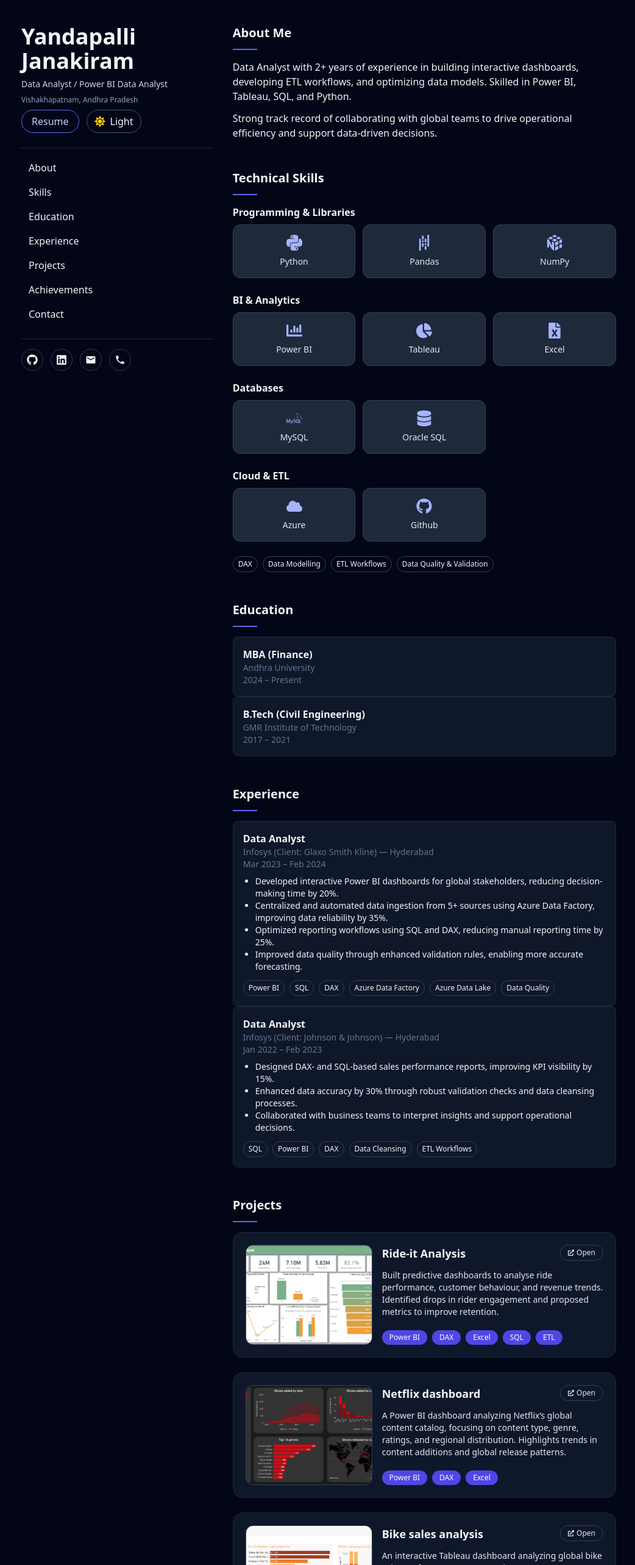
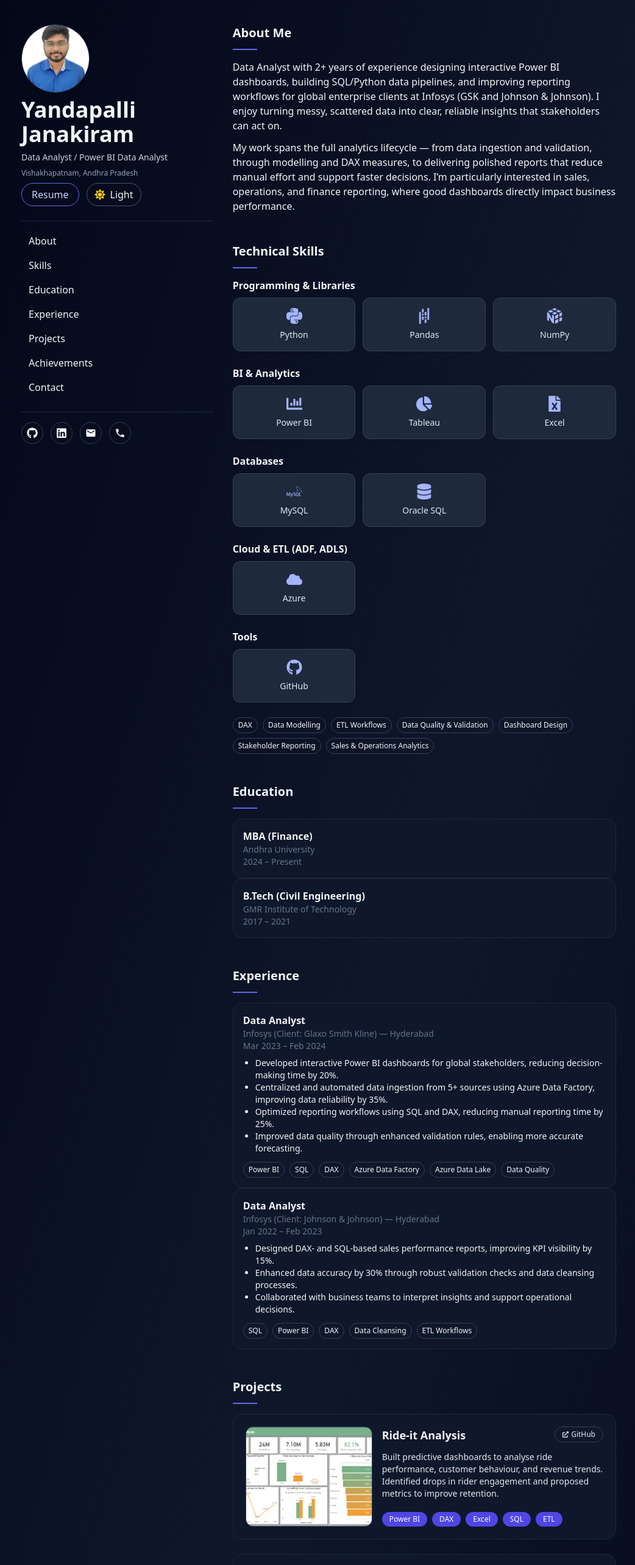
Before and after one commit to yan-jan-ram/portfolio, a React (Vite) app: page / in a window 1280 px wide. Shown: the top 2566 px of the page at 61% size, without its empty margins (117-1159 px from the left). Built offline with nearby package versions, Linux system fonts and the light colour scheme; the HTML template or start-up script is replaced by a standard one.

Commit message:
enhanced UI

```diff
--- a/src/App.jsx
+++ b/src/App.jsx
@@ -14,7 +14,7 @@
   FaFileExcel,
   FaSun,
   FaMoon,
-  FaExternalLinkAlt,
+  FaExternalLinkAlt
 } from 'react-icons/fa'
 
 import { MdEmail, MdPhone } from 'react-icons/md'
@@ -51,16 +51,16 @@
     title: 'Databases',
     items: [
       { label: 'MySQL', icon: SiMysql },
-      // { label: "MS SQL Server", icon: FaDatabase },
       { label: 'Oracle SQL', icon: FaDatabase }
     ]
   },
   {
-    title: 'Cloud & ETL',
-    items: [
-      { label: 'Azure', icon: FaCloud },
-      { label: 'Github', icon: FaGithub }
-    ]
+    title: 'Cloud & ETL (ADF, ADLS)',
+    items: [{ label: 'Azure', icon: FaCloud }]
+  },
+  {
+    title: 'Tools',
+    items: [{ label: 'GitHub', icon: FaGithub }]
   }
 ]
 
@@ -123,8 +123,8 @@
     description:
       'Built predictive dashboards to analyse ride performance, customer behaviour, and revenue trends. Identified drops in rider engagement and proposed metrics to improve retention.',
     link: 'https://github.com/yan-jan-ram/Ride-it-analysis',
-    image: "/project images/Rides dashboard.png",
-    tech: ["Power BI", "DAX", "Excel", "SQL", "ETL",],
+    image: '/project images/Rides dashboard.png',
+    tech: ['Power BI', 'DAX', 'Excel', 'SQL', 'ETL']
   },
   {
     title: 'Netflix dashboard',
@@ -132,8 +132,8 @@
     description:
       'A Power BI dashboard analyzing Netflix’s global content catalog, focusing on content type, genre, ratings, and regional distribution. Highlights trends in content additions and global release patterns.',
     link: 'https://github.com/yan-jan-ram/Netflix-BI',
-    image: "/project images/Netflix dashboard.png",
-    tech: ["Power BI", "DAX", "Excel",],
+    image: '/project images/Netflix dashboard.png',
+    tech: ['Power BI', 'DAX', 'Excel']
   },
   {
     title: 'Bike sales analysis',
@@ -141,8 +141,10 @@
     description:
       'An interactive Tableau dashboard analyzing global bike sales performance across products, customer segments, age groups, and regions. Includes KPIs for revenue, profit, YoY growth, and breakdowns such as top-selling products, sales by gender, and country-level performance.',
     link: 'https://github.com/yan-jan-ram/Bike-Sales',
-    image: "/project images/bike sales dashboard.png",
-    tech: ["Tableau",],
+    liveLink:
+      'https://public.tableau.com/app/profile/yandapalli.janakiram/viz/Bikessales_17365258538140/SalesDashboard',
+    image: '/project images/bike sales dashboard.png',
+    tech: ['Tableau', 'data visualization', 'sales analytics']
   },
   {
     title: 'EVL dashboard',
@@ -150,8 +152,10 @@
     description:
       'A Tableau dashboard analyzing Electric Vehicle (EV) distribution across Washington State. It provides breakdowns by make, model, vehicle type, county, and registered ZIP codes.',
     link: 'https://github.com/yan-jan-ram/EVL-data',
-    image: "/project images/evl dashboard.png",
-    tech: ["Tableau",],
+    liveLink:
+      'https://public.tableau.com/app/profile/yandapalli.janakiram/viz/EVLdata/EVPopulationdata',
+    image: '/project images/evl dashboard.png',
+    tech: ['Tableau', 'data visualization']
   },
   {
     title: 'Classic Models Purchase Analysis',
@@ -159,8 +163,8 @@
     description:
       'A comprehensive Power BI dashboard for analyzing sales of Classic Models across product lines, countries, and offices. Includes sales vs cost analysis, trends, order patterns, and customer distribution.',
     link: 'https://github.com/yan-jan-ram/Classic-Models-Purchase-Analysis',
-    image: "/project images/classic models dashboard.png",
-    tech: ["Power BI", "DAX", "Excel", "SQL",],
+    image: '/project images/classic models dashboard.png',
+    tech: ['Power BI', 'DAX', 'Excel', 'SQL']
   },
   {
     title: 'Superstore sales dashboard',
@@ -168,9 +172,9 @@
     description:
       'A Power BI dashboard analyzing Superstore dataset performance across sales, profit, categories, and geographies. Includes interactive filtering and deep-dive product analysis.',
     link: 'https://github.com/yan-jan-ram/Superstore-sales-dashboard',
-    image: "/project images/superstore dashboard.png",
-    tech: ["Power BI", "DAX",],
-  },
+    image: '/project images/superstore dashboard.png',
+    tech: ['Power BI', 'DAX', 'sales analytics']
+  }
 ]
 
 const achievements = [
@@ -190,7 +194,7 @@
 // eslint-disable-next-line no-unused-vars
 function SkillCard ({ icon: Icon, label }) {
   return (
-    <div className='flex flex-col items-center gap-2 p-4 rounded-xl bg-slate-200 dark:bg-slate-800 border border-slate-300 dark:border-slate-700'>
+    <div className='flex flex-col items-center gap-2 p-4 rounded-xl bg-slate-200 dark:bg-slate-800 border border-slate-300 dark:border-slate-700 shadow-sm hover:shadow-md hover:-translate-y-1 hover:border-indigo-400/70 dark:hover:border-indigo-400/70 transition-transform'>
       <Icon size={26} className='text-indigo-500 dark:text-indigo-300' />
       <p className='text-xs sm:text-sm text-slate-800 dark:text-slate-200'>
         {label}
@@ -204,11 +208,21 @@
 
   return (
     <div className={dark ? 'dark' : ''}>
-      <div className='min-h-screen bg-slate-50 text-slate-900 dark:bg-slate-950 dark:text-slate-100'>
+      <div className='min-h-screen bg-gradient-to-br from-slate-50 via-slate-100 to-slate-50 text-slate-900 dark:bg-gradient-to-br dark:from-slate-950 dark:via-slate-900 dark:to-slate-950 dark:text-slate-100'>
         <div className='max-w-5xl mx-auto px-4 sm:px-6 py-10 flex flex-col lg:flex-row gap-8'>
           {/* LEFT PANEL */}
           <aside className='lg:w-1/3 lg:sticky lg:top-6 space-y-6'>
             <div className='space-y-2'>
+              <div className='flex items-center gap-4'>
+                <div className='w-28 h-28 rounded-full overflow-hidden border border-slate-300 dark:border-slate-700 shadow-md'>
+                  <img
+                    src='/profile pic.jpg'
+                    alt='Profile'
+                    className='w-full h-full object-cover'
+                  />
+                </div>
+              </div>
+
               <h1 className='text-3xl sm:text-4xl font-bold'>
                 Yandapalli Janakiram
               </h1>
@@ -282,7 +296,9 @@
                 <FaLinkedin size={18} />
               </a>
               <a
-                href='mailto:yandapallijanakiram@gmail.com'
+                href='https://mail.google.com/mail/?view=cm&fs=1&to=yandapallijanakiram@gmail.com'
+                target='_blank'
+                rel='noopener noreferrer'
                 className='w-9 h-9 border border-slate-400 dark:border-slate-700 flex items-center justify-center rounded-full hover:bg-slate-200 dark:hover:bg-slate-800'
               >
                 <MdEmail size={18} />
@@ -300,13 +316,20 @@
           <main className='lg:w-2/3 space-y-12'>
             <Section id='about' title='About Me'>
               <p>
-                Data Analyst with 2+ years of experience in building interactive
-                dashboards, developing ETL workflows, and optimizing data
-                models. Skilled in Power BI, Tableau, SQL, and Python.
+                Data Analyst with 2+ years of experience designing interactive
+                Power BI dashboards, building SQL/Python data pipelines, and
+                improving reporting workflows for global enterprise clients at
+                Infosys (GSK and Johnson & Johnson). I enjoy turning messy,
+                scattered data into clear, reliable insights that stakeholders
+                can act on.
               </p>
               <p className='mt-3'>
-                Strong track record of collaborating with global teams to drive
-                operational efficiency and support data-driven decisions.
+                My work spans the full analytics lifecycle — from data ingestion
+                and validation, through modelling and DAX measures, to
+                delivering polished reports that reduce manual effort and
+                support faster decisions. I’m particularly interested in sales,
+                operations, and finance reporting, where good dashboards
+                directly impact business performance.
               </p>
             </Section>
 
@@ -333,7 +356,10 @@
                     'DAX',
                     'Data Modelling',
                     'ETL Workflows',
-                    'Data Quality & Validation'
+                    'Data Quality & Validation',
+                    'Dashboard Design',
+                    'Stakeholder Reporting',
+                    'Sales & Operations Analytics'
                   ].map(tag => (
                     <span
                       key={tag}
@@ -350,7 +376,7 @@
               {education.map(edu => (
                 <div
                   key={edu.degree}
-                  className='border border-slate-300 dark:border-slate-800 p-4 rounded-lg bg-white dark:bg-slate-900'
+                  className='border border-slate-200 dark:border-slate-800 p-4 rounded-2xl bg-white dark:bg-slate-900 shadow-sm dark:shadow-none'
                 >
                   <h3 className='font-semibold'>{edu.degree}</h3>
                   <p className='text-sm text-slate-500'>{edu.institution}</p>
@@ -363,7 +389,7 @@
               {experience.map(exp => (
                 <div
                   key={exp.role}
-                  className='border border-slate-300 dark:border-slate-800 p-4 rounded-lg bg-white dark:bg-slate-900'
+                  className='border border-slate-200 dark:border-slate-800 p-4 rounded-2xl bg-white dark:bg-slate-900 shadow-sm dark:shadow-none'
                 >
                   <h3 className='font-semibold'>{exp.role}</h3>
                   <p className='text-sm text-slate-500'>
@@ -391,62 +417,85 @@
               ))}
             </Section>
 
-           <Section id="projects" title="Projects">
-  <div className="space-y-6">
-    {projects.map((proj) => (
+            <Section id='projects' title='Projects'>
+              <div className='space-y-6'>
+                {projects.map(proj => (
                   <div
                     key={proj.title}
-        className="border border-slate-300 dark:border-slate-800 rounded-2xl bg-white dark:bg-slate-900 p-4 sm:p-5 flex flex-col sm:flex-row gap-4"
+                    className='border border-slate-300 dark:border-slate-800 rounded-2xl bg-white dark:bg-slate-900 p-4 sm:p-5 flex flex-col sm:flex-row gap-4 hover:shadow-md hover:-translate-y-1 transition-transform'
                   >
                     {/* Thumbnail */}
                     {proj.image && (
-          <div className="w-full sm:w-52 flex-shrink-0">
+                      <div className='w-full sm:w-52 flex-shrink-0'>
                         <img
                           src={proj.image}
                           alt={proj.title}
-              className="w-full h-full object-cover rounded-xl border border-slate-200 dark:border-slate-700"
+                          className='w-full h-full object-cover rounded-xl border border-slate-200 dark:border-slate-700'
                         />
                       </div>
                     )}
 
                     {/* Text content */}
-        <div className="flex-1 flex flex-col gap-2">
-          <div className="flex items-start justify-between gap-3">
+                    <div className='flex-1 flex flex-col gap-2'>
+                      <div className='flex items-start justify-between gap-3'>
                         <div>
-              <h3 className="font-semibold text-base sm:text-lg text-slate-900 dark:text-slate-100">
+                          <h3 className='font-semibold text-base sm:text-lg text-slate-900 dark:text-slate-100'>
                             {proj.title}
                           </h3>
+                          {/* LIVE badge */}
+                          {proj.liveLink && (
+                            <span className='flex items-center gap-1 text-green-500 text-xs sm:text-sm font-semibold'>
+                              <span className='inline-block w-2 h-2 bg-green-500 rounded-full animate-pulse'></span>
+                              LIVE
+                            </span>
+                          )}
                           {proj.subtitle && (
-                <p className="text-xs sm:text-sm text-slate-500 dark:text-slate-400">
+                            <p className='text-xs sm:text-sm text-slate-500 dark:text-slate-400'>
                               {proj.subtitle}
                             </p>
                           )}
                         </div>
 
+                        {(proj.link || proj.liveLink) && (
+                          <div className='flex flex-col items-end gap-2'>
                             {proj.link && (
                               <a
                                 href={proj.link}
-                target="_blank"
-                rel="noreferrer"
-                className="inline-flex items-center gap-1 rounded-full border border-slate-300 dark:border-slate-700 px-3 py-1 text-[11px] sm:text-xs text-slate-700 dark:text-slate-200 hover:bg-slate-100 dark:hover:bg-slate-800"
+                                target='_blank'
+                                rel='noopener noreferrer'
+                                className='inline-flex items-center gap-1 rounded-full border border-slate-300 dark:border-slate-700 px-3 py-1 text-[11px] sm:text-xs text-slate-700 dark:text-slate-200 hover:bg-slate-100 dark:hover:bg-slate-800'
                               >
                                 <FaExternalLinkAlt size={10} />
-                <span>Open</span>
+                                <span>GitHub</span>
+                              </a>
+                            )}
+
+                            {proj.liveLink && (
+                              <a
+                                href={proj.liveLink}
+                                target='_blank'
+                                rel='noopener noreferrer'
+                                className='inline-flex items-center gap-1 rounded-full border border-emerald-400/80 px-3 py-1 text-[11px] sm:text-xs text-emerald-600 dark:text-emerald-300 hover:bg-emerald-50 dark:hover:bg-emerald-900/30'
+                              >
+                                <FaExternalLinkAlt size={10} />
+                                <span>Live Dashboard</span>
                               </a>
                             )}
                           </div>
+                        )}
+                      </div>
 
-          <p className="text-sm text-slate-700 dark:text-slate-200 mt-1">
+                      <p className='text-sm text-slate-700 dark:text-slate-200 mt-1'>
                         {proj.description}
                       </p>
 
                       {/* Tech tags */}
                       {proj.tech && (
-            <div className="flex flex-wrap gap-2 mt-3">
-              {proj.tech.map((tag) => (
+                        <div className='flex flex-wrap gap-2 mt-3'>
+                          {proj.tech.map(tag => (
                             <span
                               key={tag}
-                  className="px-3 py-1 rounded-full text-xs bg-indigo-100 text-indigo-700 dark:bg-indigo-600 dark:text-white"
+                              className='px-3 py-1 rounded-full text-xs bg-indigo-100 text-indigo-700 dark:bg-indigo-600 dark:text-white'
                             >
                               {tag}
                             </span>
@@ -458,7 +507,6 @@
                 ))}
               </div>
             </Section>
-
 
             <Section id='achievements' title='Achievements'>
               <ul className='list-disc ml-5'>
@@ -475,7 +523,9 @@
 
               <div className='flex gap-3 text-sm'>
                 <a
-                  href='mailto:yandapallijanakiram@gmail.com'
+                  href='https://mail.google.com/mail/?view=cm&fs=1&to=yandapallijanakiram@gmail.com'
+                  target='_blank'
+                  rel='noopener noreferrer'
                   className='border border-indigo-500 px-4 py-1.5 rounded-full'
                 >
                   <MdEmail size={18} className='inline mr-2' />
--- a/src/index.css
+++ b/src/index.css
@@ -11,3 +11,9 @@
 html {
   scroll-behavior: smooth;
 }
+
+@layer base {
+  * {
+    @apply transition-colors duration-200;
+  }
+}
```
Also changed, not shown: public/profile pic.jpg (added). Lines whose indentation alone changed are shown as unchanged.
